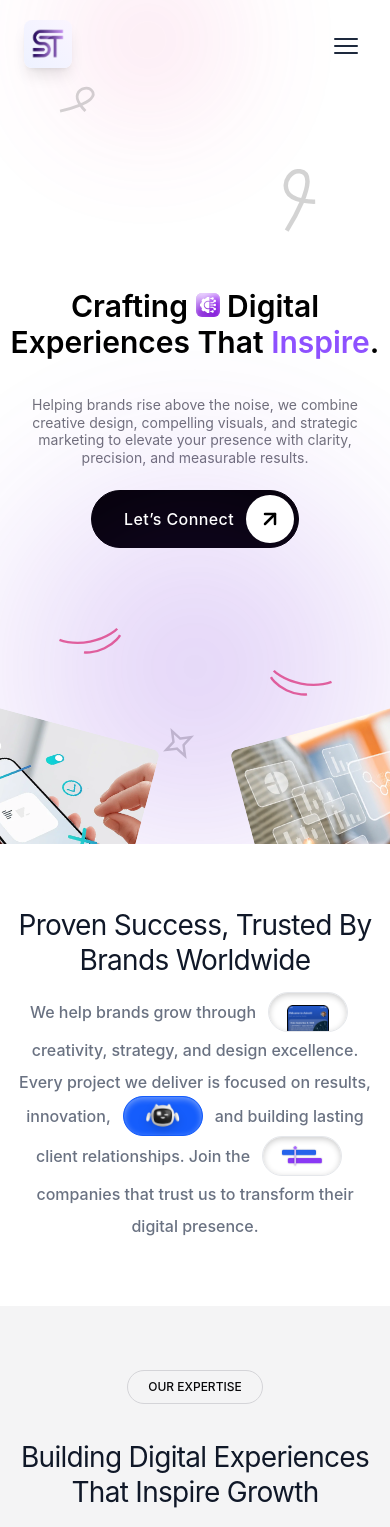
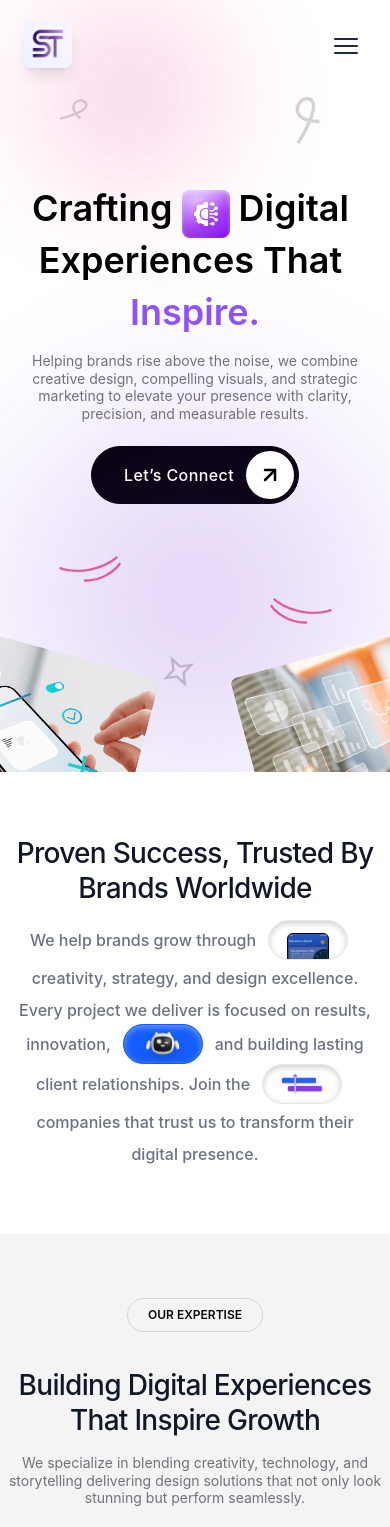
Before and after one commit to Mani-dev8/my-web, a Next.js app: page / in a window 390 px wide. Shown: the top 1527 px of the page. Built offline with nearby package versions, Linux system fonts and the light colour scheme.

Commit message:
feat: handled the ui changes

```diff
--- a/app/components/common/ElevatedIcon.tsx
+++ b/app/components/common/ElevatedIcon.tsx
@@ -24,31 +24,24 @@ function ElevatedIcon({
   const bgColor = colorMap[color];
   return (
     <div
-      className={`relative inline-flex items-center justify-center size-6 sm:size-8 md:size-11 lg:size-16  ${
+      className={`relative my-auto inline-flex items-center justify-center size-12 md:size-14 lg:size-16  ${
         className ?? ""
       }`}
     >
       <div
-        className={`relative flex h-full w-full items-center justify-center rounded-md sm:rounded-lg md:rounded-xl bg-gradient-to-br ${bgColor} shadow-[inset_0_2px_4px_rgba(255,255,255,0.4),inset_0_-6px_10px_rgba(0,0,0,0.15)] ring-1 ring-white/20`}
+        className={`relative flex h-full w-full items-center justify-center rounded-lg md:rounded-xl bg-gradient-to-br ${bgColor} shadow-[inset_0_2px_4px_rgba(255,255,255,0.4),inset_0_-6px_10px_rgba(0,0,0,0.15)] ring-1 ring-white/20`}
       >
         {/* 3. KEPT: Specular highlight (the white shine on top-left) */}
         <div
-          className="pointer-events-none absolute inset-0 rounded-md sm:rounded-lg md:rounded-xl bg-[radial-gradient(circle_at_30%_20%,rgba(255,255,255,0.45),rgba(255,255,255,0)_55%)]"
+          className="pointer-events-none absolute inset-0 rounded-lg md:rounded-xl bg-[radial-gradient(circle_at_30%_20%,rgba(255,255,255,0.45),rgba(255,255,255,0)_55%)]"
           aria-hidden
         />
         {/* 4. KEPT: Top linear sheen */}
         <div
-          className="pointer-events-none absolute inset-0 rounded-md sm:rounded-lg md:rounded-xl bg-[linear-gradient(180deg,rgba(255,255,255,0.32)_0%,rgba(255,255,255,0)_45%)] mix-blend-screen"
+          className="pointer-events-none absolute inset-0 rounded-lg md:rounded-xl bg-[linear-gradient(180deg,rgba(255,255,255,0.32)_0%,rgba(255,255,255,0)_45%)] mix-blend-screen"
           aria-hidden
         />
-        <div className="absolute drop-shadow-sm">
-          {icon ?? (
-            <TrendingUp
-              className="size-4 md:size-7 text-white"
-              strokeWidth={3}
-            />
-          )}
-        </div>
+        <div className="absolute drop-shadow-sm">{icon}</div>
       </div>
     </div>
   );
--- a/app/components/common/ExpertiseCard.tsx
+++ b/app/components/common/ExpertiseCard.tsx
@@ -45,14 +45,14 @@ function ExpertiseCard({
         className={`
           absolute inset-0 flex items-end p-6 md:p-8
           transition-opacity duration-200 hover:duration-900
-          ${isActive ? "opacity-100" : "opacity-0"}
+          ${isActive ? "opacity-100" : "lg:opacity-0"}
         `}
       >
         <div className="max-w-xl">
-          <h2 className="text-2xl font-semibold text-white md:text-3xl">
+          <h2 className="text-xl sm:text-2xl font-semibold text-white md:text-3xl">
             {title}
           </h2>
-          <p className="mt-3 text-sm text-white/80 md:text-base">
+          <p className="mt-3 text-xs sm:text-sm text-white/80 md:text-base">
             {description}
           </p>
         </div>
--- a/app/components/common/Heading.tsx
+++ b/app/components/common/Heading.tsx
@@ -1,16 +1,20 @@
-import { cn } from '@/lib/cn'
-import React, { PropsWithChildren } from 'react'
+import { cn } from "@/lib/cn";
+import React, { PropsWithChildren } from "react";
 
 type Props = PropsWithChildren & {
-    className?: string
+  className?: string;
+};
+
+function Heading({ children, className }: Props) {
+  return (
+    <h2
+      className={cn(
+        `text-[28px] md:text-3xl lg:text-5xl xl:text-6xl font-medium lg:font-normal text-gray-900 mb-4 tracking-tight leading-tight text-center lg:text-start lg:max-w-2xl xl:max-w-3xl ${className}`,
+      )}
+    >
+      {children}
+    </h2>
+  );
 }
 
-function Heading({ children, className }: Props) {
-    return (
-        <h2 className={cn(`text-[28px] md:text-3xl lg:text-5xl xl:text-6xl md:font-medium lg:font-normal text-gray-900 mb-4 tracking-tight leading-tight text-center lg:text-start lg:max-w-2xl xl:max-w-3xl ${className}`)}>
-            {children}
-        </h2>
-    )
-}
-
-export default Heading
+export default Heading;
--- a/app/components/common/SectionTitle.tsx
+++ b/app/components/common/SectionTitle.tsx
@@ -6,7 +6,7 @@ type Props = {
 
 function SectionTitle({ title }: Props) {
   return (
-    <span className='rounded-full border border-zinc-300 px-5 py-2 font-medium md:text-sm text-xs text-zinc-950 uppercase'>{title}</span>
+    <span className='rounded-full border border-zinc-300 px-5 py-2 font-semibold md:text-sm text-xs text-zinc-950 uppercase'>{title}</span>
   )
 }
 
--- a/app/components/sections/HeroSection.tsx
+++ b/app/components/sections/HeroSection.tsx
@@ -13,8 +13,14 @@ import {
   RocketIcon,
 } from "../icons";
 import TextTranslate from "../common/TextTranslate";
-import { AnimatePresence, motion, type MotionProps, type Transition } from "framer-motion";
+import {
+  AnimatePresence,
+  motion,
+  type MotionProps,
+  type Transition,
+} from "framer-motion";
 import { useEffect, useRef, useState } from "react";
+import { TrendingUp } from "lucide-react";
 
 type RenderSectionProps = {
   prefixText: string;
@@ -40,15 +46,30 @@ const RenderSection = ({
   return (
     <TextTranslate
       direction="up"
-      className="space-y-2 mb-4 md:mb-4 lg:mb-8"
+      className=" mb-4 md:mb-4 lg:mb-8 z-10"
       delay={delay}
       disableAnimation={disableAnimation}
     >
-      <h1 className="text-3xl sm:text-4xl md:text-5xl lg:text-7xl lg:leading-18 xl:text-[82px] xl:leading-18 font-semibold md:font-medium text-center max-w-md lg:max-w-6xl pb-3">
-        {prefixText} {Icon}&nbsp;
-        {suffixText} <span className={`${color}`}>{primaryText}</span>.
-      </h1>
-      <Description className="mx-auto md:text-center" text={description} />
+      <div className="flex flex-wrap items-start justify-center">
+        {prefixText.split(" ").map((word, index) => (
+          <h2 className="text-4xl md:text-5xl lg:text-7xl lg:leading-18 xl:text-[82px] xl:leading-18 font-semibold md:font-medium text-center max-w-md lg:max-w-6xl pb-3">
+            {word}&nbsp;
+          </h2>
+        ))}
+        {Icon}
+        <h2 className="text-4xl md:text-5xl lg:text-7xl lg:leading-18 xl:text-[82px] xl:leading-18 font-semibold md:font-medium text-center max-w-md lg:max-w-6xl pb-3">
+          &nbsp;
+        </h2>
+        {suffixText.split(" ").map((word, index) => (
+          <h2 className="text-4xl md:text-5xl lg:text-7xl lg:leading-18 xl:text-[82px] xl:leading-18 font-semibold md:font-medium text-center max-w-md lg:max-w-6xl pb-3">
+            {word}&nbsp;
+          </h2>
+        ))}
+        <h2 className="text-4xl md:text-5xl lg:text-7xl lg:leading-18 xl:text-[82px] xl:leading-18 font-semibold md:font-medium text-center max-w-md lg:max-w-6xl pb-3">
+          <span className={`${color}`}>{primaryText}.</span>
+        </h2>
+      </div>
+      <Description className="mx-auto md:text-center lg:text-center -mt-2" text={description} />
     </TextTranslate>
   );
 };
@@ -85,10 +106,10 @@ function HeroSection() {
   const heroTextDelay = hasMounted.current ? 0 : 0.8;
   const skipFirstHeroAnimation = currentIndex === 0 && !hasLoopedOnce.current;
   return (
-    <SectionWrapper className="overflow-hidden max-w-none relative h-screen min-h-200 text-center lg:items-center">
+    <SectionWrapper className="overflow-hidden -mt-18 sm:mt-0 max-w-none relative h-screen min-h-200 text-center lg:items-center">
       <motion.div
         {...fadeAnimationOption("down")}
-        className="flex flex-col space-y-4 items-center justify-center"
+        className="flex flex-col space-y-4 sm:-mt-12 items-center justify-center"
       >
         {/* Main Content Start*/}
         <AnimatePresence mode="wait">
@@ -118,14 +139,14 @@ function HeroSection() {
         className="absolute top-0 w-full h-full"
       >
         {/* Static Elements */}
-        <CurlyLoopIcon className="top-[10%] left-[15%] absolute z-10 size-10 rotate-45" />
-        <CurlyLoopIcon className="top-[20%] right-[15%] absolute z-10 size-16" />
+        <CurlyLoopIcon className="top-[20%] sm:top-[10%] left-[15%] absolute z-10 size-8 md:size-10 rotate-45" />
+        <CurlyLoopIcon className="top-[20%] sm:top-[20%] right-[15%] absolute z-10 size-12 md:size-16" />
         <DoubleCurlyIcon className="bottom-[20%] left-[15%] absolute z-10 size-16" />
         <DoubleCurlyIcon className="bottom-[15%] right-[15%] absolute z-10 size-16 -scale-x-100" />
         <HeroStarIcon className="absolute bottom-[10%] right-1/2" />
       </motion.div>
 
-      <FadedCircle position={{ top: "-5%", left: "10%" }} size={200} />
+      <FadedCircle position={{ top: "10%", left: "5%" }} size={200} className="opacity-80" />
       <FadedCircle
         position={{ bottom: "-10%", right: "-20%" }}
         size={500}
@@ -163,7 +184,13 @@ const heroData = [
   {
     prefixText: "Where",
     suffixText: "Design Meets Digital",
-    Icon: <ElevatedIcon />,
+    Icon: (
+      <ElevatedIcon
+        icon={
+          <TrendingUp className="size-6 md:size-7 text-white" strokeWidth={3} />
+        }
+      />
+    ),
     primaryText: "Growth",
     color: "text-pink-500",
     description:
@@ -172,7 +199,12 @@ const heroData = [
   {
     prefixText: "Crafting",
     suffixText: "Digital Experiences That",
-    Icon: <ElevatedIcon icon={<CogAutomationIcon className="size-4 md:size-7" />} color="violet" />,
+    Icon: (
+      <ElevatedIcon
+        icon={<CogAutomationIcon className="size-6 md:size-7" />}
+        color="violet"
+      />
+    ),
     primaryText: "Inspire",
     color: "text-violet-500",
     description:
@@ -182,7 +214,10 @@ const heroData = [
     prefixText: "Accelerating brands",
     suffixText: "Through",
     Icon: (
-      <ElevatedIcon icon={<RocketIcon className="size-3 md:size-5" />} color="blue" />
+      <ElevatedIcon
+        icon={<RocketIcon className="size-6 md:size-7" />}
+        color="blue"
+      />
     ),
     primaryText: "Innovations",
     color: "text-blue-500",
--- a/package.json
+++ b/package.json
@@ -12,7 +12,7 @@
     "clsx": "^2.1.1",
     "framer-motion": "^12.23.24",
     "lucide-react": "^0.554.0",
-    "next": "16.0.7",
+    "next": "^16.1.6",
     "react": "19.2.0",
     "react-dom": "19.2.0",
     "tailwind-merge": "^3.4.0"
@@ -22,6 +22,7 @@
     "@types/node": "^20",
     "@types/react": "^19",
     "@types/react-dom": "^19",
+    "baseline-browser-mapping": "^2.10.0",
     "eslint": "^9",
     "eslint-config-next": "16.0.3",
     "tailwindcss": "^4",
```
Also changed, not shown: 1 other file (tests, documents, lock files or other folders).
